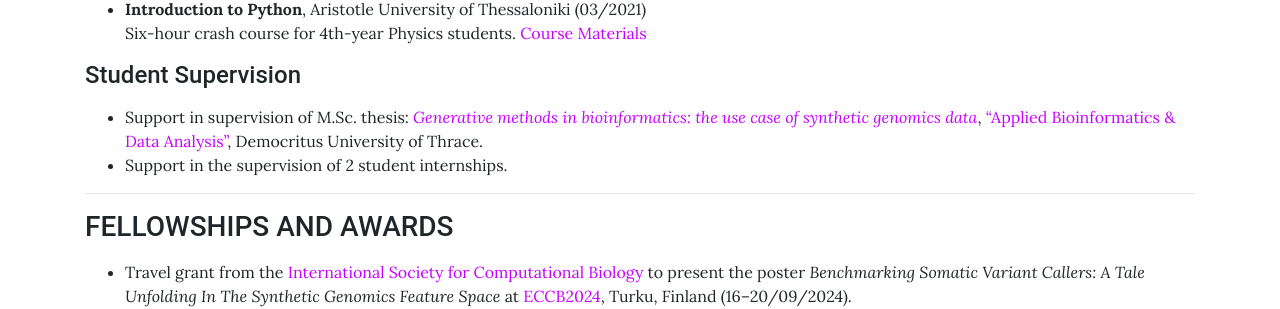
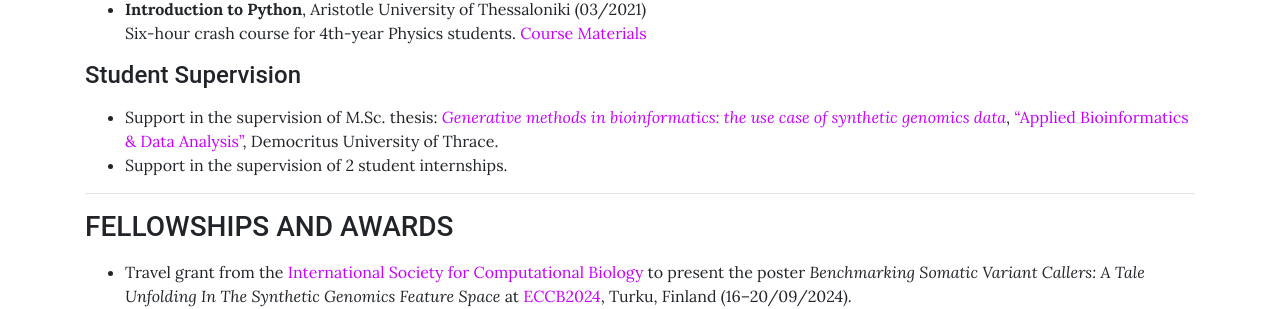
Before and after one commit to sfragkoul/sfragkoul.github.io, a Jekyll site: the page built from pages/CV.md, in a window 1280 px wide and 900 px high, scrolled down 1325 px. Shown: the part 153-462 px from the top of the window. Built offline with Jekyll 4.4.1, drawn with Linux system fonts in a browser that asks for light colours.

Commit message:
Update CV.md

```diff
--- a/pages/CV.md
+++ b/pages/CV.md
@@ -62,7 +62,7 @@
 
 #### Student Supervision
 
-- Support in supervision of M.Sc. thesis: [*Generative methods in bioinformatics: the use case of synthetic genomics data*](https://repo.lib.duth.gr/jspui/handle/123456789/19432), ["Applied Bioinformatics & Data Analysis"](https://duth.gr/en/Education/PostGraduate-Studies/%ce%b5%cf%86%ce%b1%cf%81%ce%bc%ce%bf%cf%83%ce%bc%ce%b5%ce%bd%ce%b7-%ce%b2%ce%b9%ce%bf%cf%80%ce%bb%ce%b7%cf%81%ce%bf%cf%86%ce%bf%cf%81%ce%b9%ce%ba%ce%b7-%ce%ba%ce%b1%ce%b9-%ce%b1%ce%bd%ce%b1%ce%bb%cf%85%cf%83%ce%b7-%ce%b4%ce%b5%ce%b4%ce%bf%ce%bc%ce%b5%ce%bd%cf%89%ce%bd187-applied-bioinformatics-data-analysis), Democritus University of Thrace.
+- Support in the supervision of M.Sc. thesis: [*Generative methods in bioinformatics: the use case of synthetic genomics data*](https://repo.lib.duth.gr/jspui/handle/123456789/19432), ["Applied Bioinformatics & Data Analysis"](https://duth.gr/en/Education/PostGraduate-Studies/%ce%b5%cf%86%ce%b1%cf%81%ce%bc%ce%bf%cf%83%ce%bc%ce%b5%ce%bd%ce%b7-%ce%b2%ce%b9%ce%bf%cf%80%ce%bb%ce%b7%cf%81%ce%bf%cf%86%ce%bf%cf%81%ce%b9%ce%ba%ce%b7-%ce%ba%ce%b1%ce%b9-%ce%b1%ce%bd%ce%b1%ce%bb%cf%85%cf%83%ce%b7-%ce%b4%ce%b5%ce%b4%ce%bf%ce%bc%ce%b5%ce%bd%cf%89%ce%bd187-applied-bioinformatics-data-analysis), Democritus University of Thrace.
 - Support in the supervision of 2 student internships.
 
 ---
```
